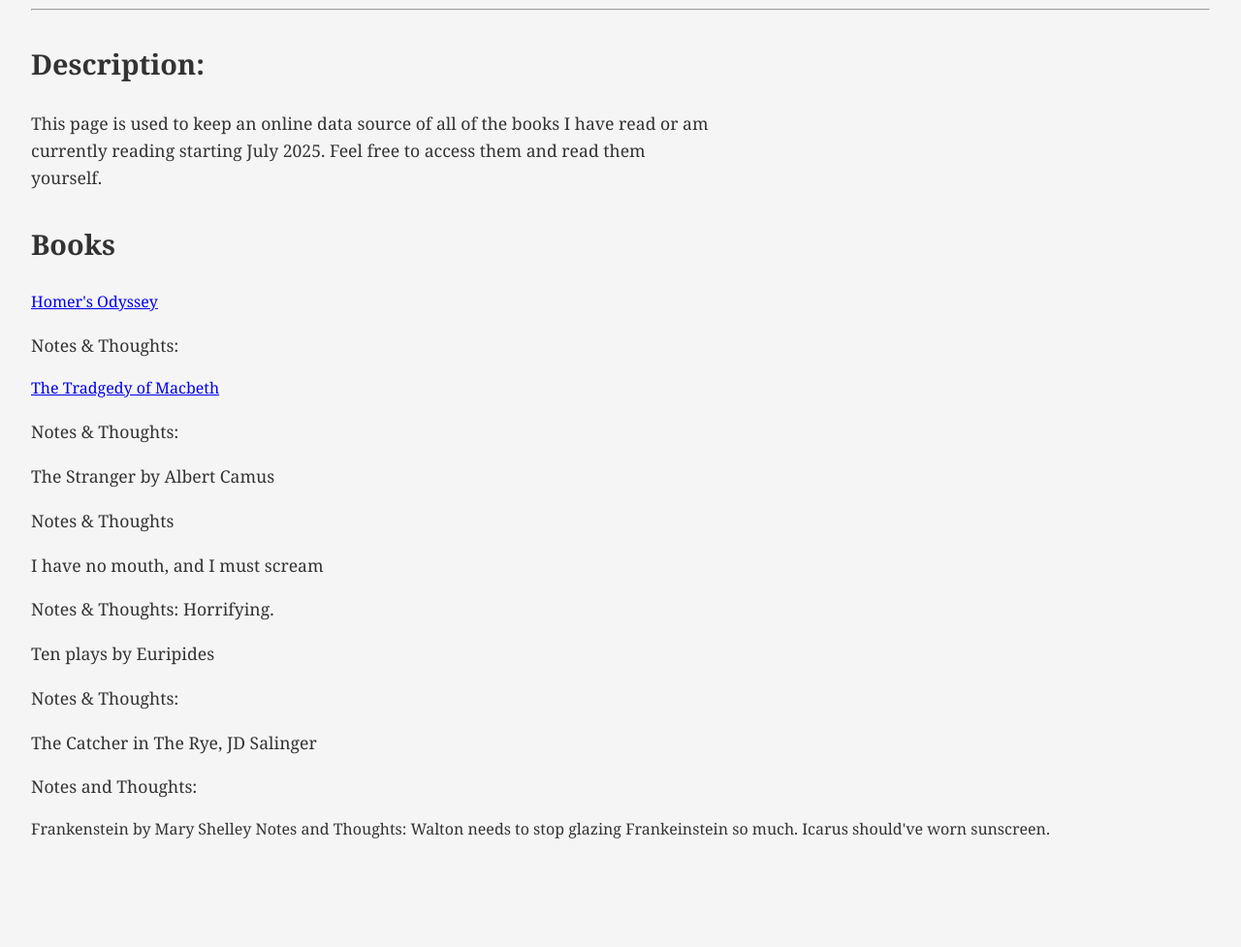
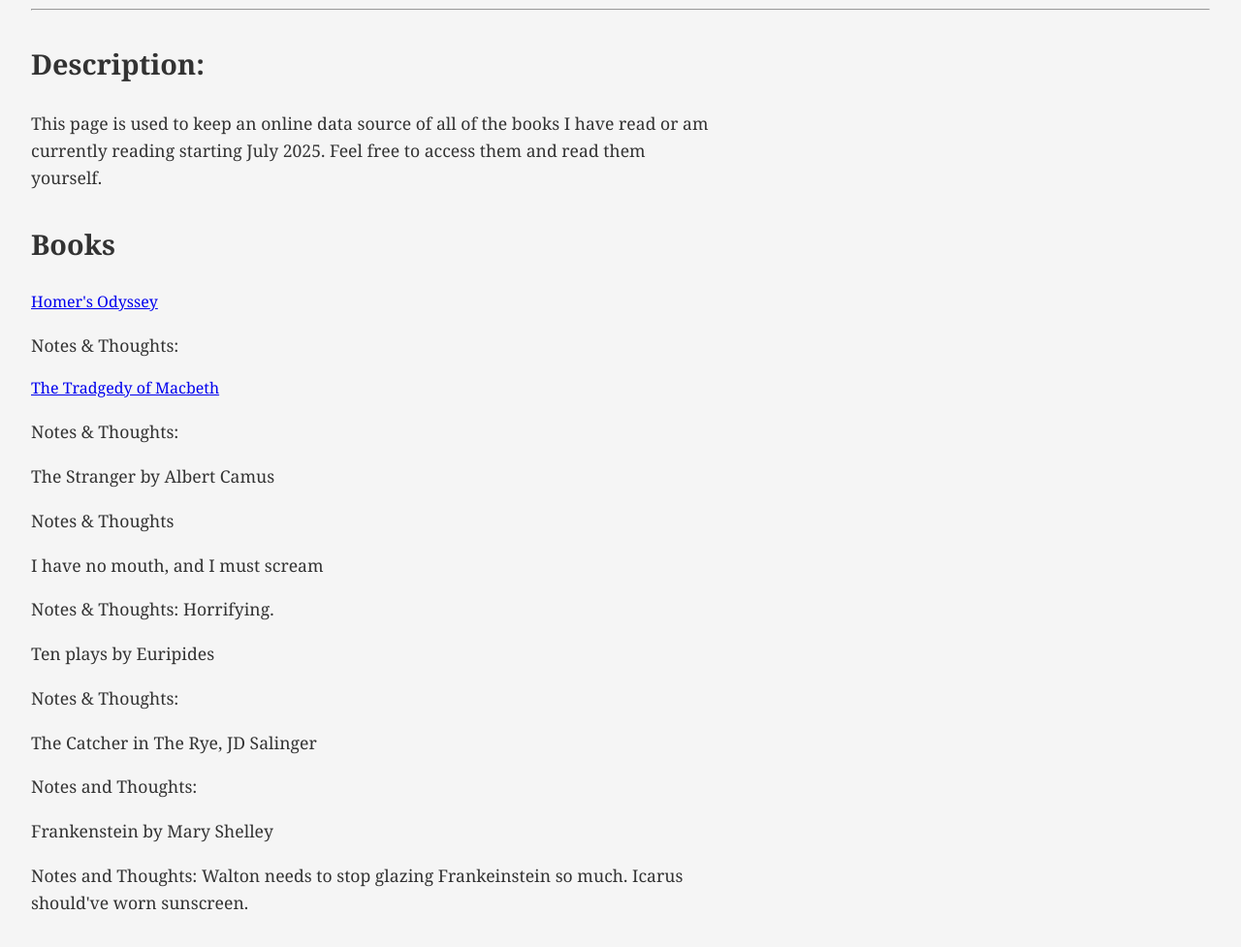
Before and after one commit to Hargis-Studies/Chambers-Shelf, a plain HTML site: page index.html in a window 1280 px wide. Shown: the part 124-1101 px from the top of the page at 97% size. Before the commit the page ends 1025 px from the top, so only its background shows below. Drawn offline with Linux system fonts and the light colour scheme.

Commit message:
Update index.html

```diff
--- a/index.html
+++ b/index.html
@@ -51,7 +51,7 @@
     <p> Notes & Thoughts:</p>
     <p> The Catcher in The Rye, JD Salinger</p>
     <p> Notes and Thoughts: </p>
-    Frankenstein by Mary Shelley
-    Notes and Thoughts: Walton needs to stop glazing Frankeinstein so much. Icarus should've worn sunscreen.
+    <p> Frankenstein by Mary Shelley</p>
+   <p> Notes and Thoughts: Walton needs to stop glazing Frankeinstein so much. Icarus should've worn sunscreen.</p>
 </body>
 </html>
```
